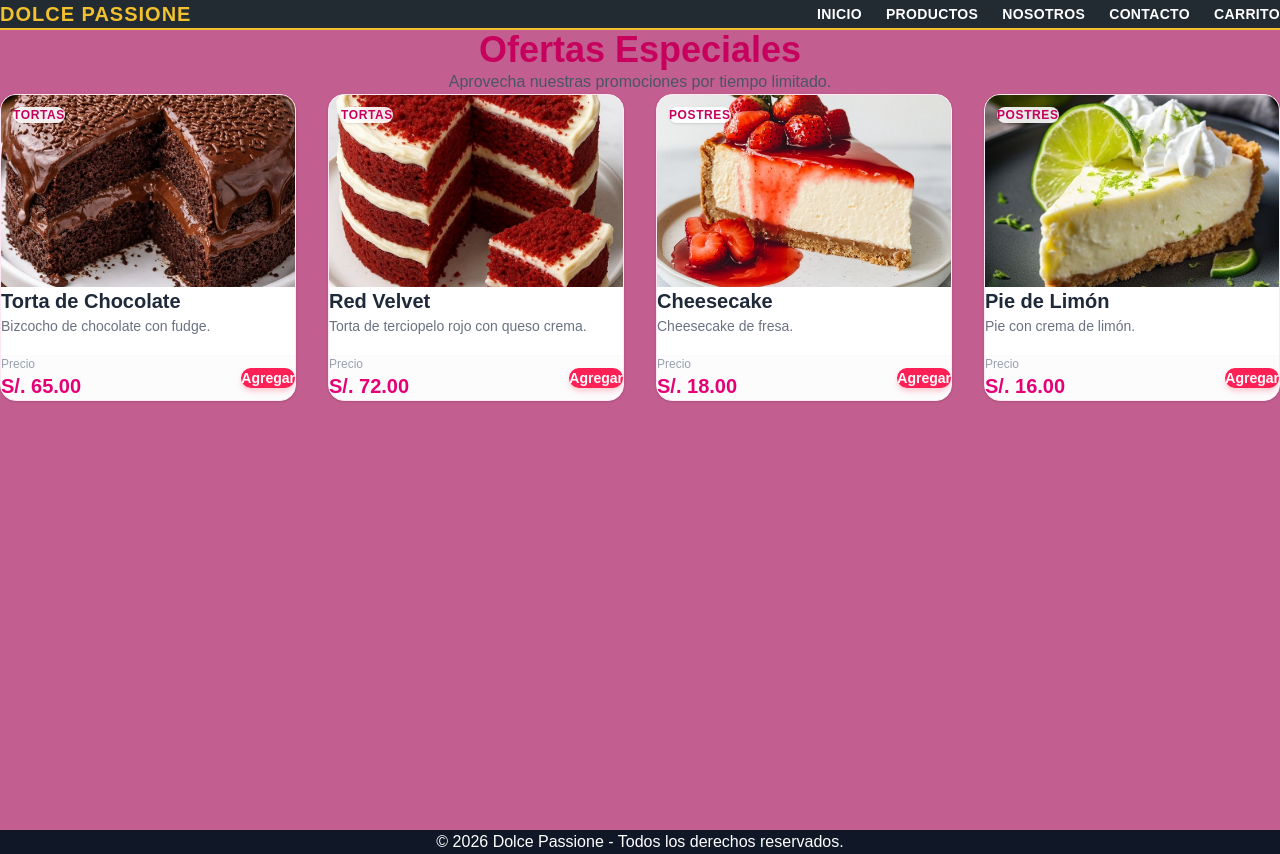
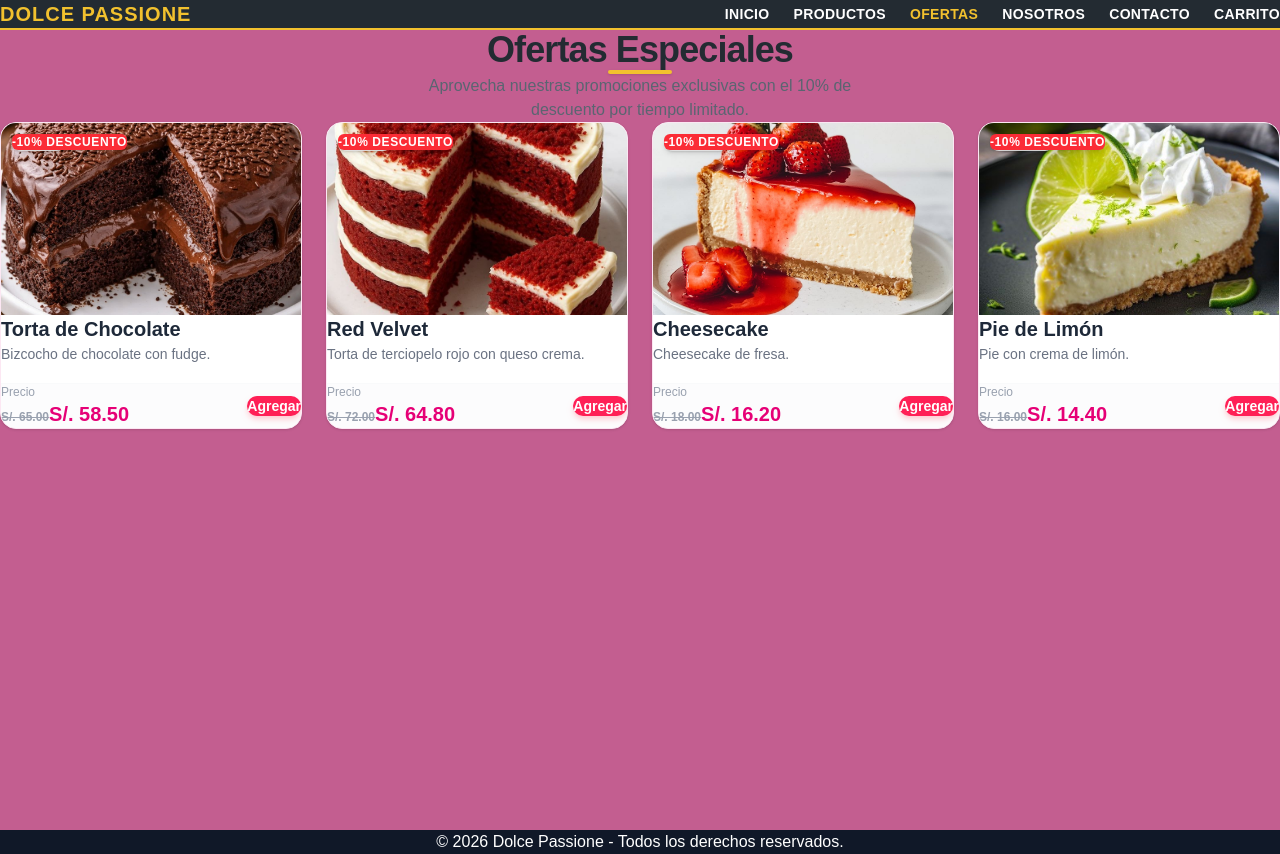
Before and after one commit to meyder2003-spec/ReactDolcePassione, a React (Vite) app: page /ofertas in a window 1280 px wide. Built offline with nearby package versions, Linux system fonts and the light colour scheme; data requests are answered from the project's data file.

Commit message:
Tarjetas de ofertas actualizada con precio anterior y con su descuento

```diff
--- a/src/components/layout/Navbar/Navbar.jsx
+++ b/src/components/layout/Navbar/Navbar.jsx
@@ -25,6 +25,7 @@ function Navbar() {
                 <div className="hidden md:flex md:flex-row md:items-center md:gap-6 font-bold text-sm uppercase tracking-wide">
                     <Link to="/" className="hover:text-[#F2C12E] transition-colors">Inicio</Link>
                     <Link to="/productos" className="hover:text-[#F2C12E] transition-colors">Productos</Link>
+                    <Link to="/ofertas" className="hover:text-[#F2C12E] transition-colors text-[#F2C12E]">Ofertas</Link>
                     <Link to="/nosotros" className="hover:text-[#F2C12E] transition-colors">Nosotros</Link>
                     <Link to="/contacto" className="hover:text-[#F2C12E] transition-colors">Contacto</Link>
                     <Link to="/carrito" className="hover:text-[#F2C12E] transition-colors">Carrito</Link>
@@ -35,6 +36,7 @@ function Navbar() {
                 <div className="flex flex-col space-y-4 px-4 py-4 font-bold text-sm uppercase tracking-wide">
                     <Link to="/" onClick={() => setMenuAbierto(false)} className="hover:text-[#F2C12E] transition-colors">Inicio</Link>
                     <Link to="/productos" onClick={() => setMenuAbierto(false)} className="hover:text-[#F2C12E] transition-colors">Productos</Link>
+                    <Link to="/ofertas" onClick={() => setMenuAbierto(false)} className="hover:text-[#F2C12E] transition-colors text-[#F2C12E]">Ofertas</Link>
                     <Link to="/nosotros" onClick={() => setMenuAbierto(false)} className="hover:text-[#F2C12E] transition-colors">Nosotros</Link>
                     <Link to="/contacto" onClick={() => setMenuAbierto(false)} className="hover:text-[#F2C12E] transition-colors">Contacto</Link>
                     <Link to="/carrito" onClick={() => setMenuAbierto(false)} className="hover:text-[#F2C12E] transition-colors">Carrito</Link>
--- a/src/components/products/ProductCard/ProductCard.jsx
+++ b/src/components/products/ProductCard/ProductCard.jsx
@@ -6,7 +6,7 @@ function ProductCard({ producto }) {
         const carrito = obtenerCarrito();
         carrito.push(producto);
         guardarCarrito(carrito);
-        alert(`${producto.nombre} fue agregado al carrito.`);839217
+        alert(`${producto.nombre} fue agregado al carrito.`);
     }
 
     return (
@@ -34,12 +34,20 @@ function ProductCard({ producto }) {
                     </p>
                 </div>
             </div>
+
             <div className="p-5 pt-0 border-t border-gray-50 flex justify-between items-center bg-gray-50/50">
                 <div className="flex flex-col">
                     <span className="text-xs text-gray-400 font-medium">Precio</span>
-                    <span className="text-xl font-extrabold text-pink-600">
-                        S/. {producto.precio.toFixed(2)}
-                    </span>
+                    <div className="flex items-baseline flex-wrap">
+                        {producto.precioAnterior && (
+                            <span className="text-xs text-gray-400 line-through mr-2 font-semibold">
+                                S/. {Number(producto.precioAnterior).toFixed(2)}
+                            </span>
+                        )}
+                        <span className="text-xl font-extrabold text-pink-600">
+                            S/. {producto.precio.toFixed(2)}
+                        </span>
+                    </div>
                 </div>
 
                 <button
--- a/src/pages/Ofertas/Ofertas.jsx
+++ b/src/pages/Ofertas/Ofertas.jsx
@@ -3,60 +3,64 @@ import { obtenerProductos } from "../../services/productService";
 import ProductCard from "../../components/products/ProductCard/ProductCard";
 
 function Ofertas() {
-
     const [ofertas, setOfertas] = useState([]);
 
     useEffect(() => {
-
         cargarOfertas();
-
     }, []);
 
     async function cargarOfertas() {
-
         const datos = await obtenerProductos();
 
-        setOfertas(datos.slice(0, 4));
+        if (Array.isArray(datos)) {
+            const productosConDescuento = datos.slice(0, 4).map((producto) => {
+                const precioBase = Number(producto.precio) || 0;
+                const precioConDescuento = precioBase * 0.90;
 
+                return {
+                    ...producto,
+                    precioAnterior: precioBase,
+                    precio: precioConDescuento
+                };
+            });
+            setOfertas(productosConDescuento);
+        }
     }
 
     return (
+        <div className="w-full max-w-7xl mx-auto px-4 sm:px-6 lg:px-8 py-8 sm:py-12">
 
-        <div className="max-w-7xl mx-auto px-8 py-16">
+            <header className="text-center flex flex-col items-center justify-center mb-10">
+                <h1 className="text-2xl sm:text-4xl font-extrabold text-[#232B32] tracking-tight">
+                    Ofertas Especiales
+                </h1>
+                <div className="w-16 h-[4px] bg-[#F2C12E] rounded-full mt-3 shadow-sm"></div>
+                <p className="text-sm sm:text-base text-[#5A6571] mt-3 max-w-md font-medium">
+                    Aprovecha nuestras promociones exclusivas con el 10% de descuento por tiempo limitado.
+                </p>
+            </header>
 
-            <h1 className="text-4xl font-bold text-center text-pink-700 mb-10">
+            {ofertas.length === 0 ? (
+                <div className="bg-[#F8F9FA] rounded-xl shadow-md border-t-[6px] border-[#F2C12E] p-8 text-center max-w-xl mx-auto">
+                    <p className="text-[#5A6571] text-base font-medium">
+                        No hay ofertas disponibles en este momento. ¡Vuelve pronto!
+                    </p>
+                </div>
+            ) : (
+                <div className="grid grid-cols-1 sm:grid-cols-2 lg:grid-cols-4 gap-6">
+                    {ofertas.map((producto) => (
+                        <div key={producto.id} className="relative group">
+                            <div className="absolute top-3 left-3 z-10 bg-red-500 text-white text-xs font-black uppercase px-2.5 py-1 rounded-md shadow-md tracking-wider">
+                                -10% Descuento
+                            </div>
 
-                Ofertas Especiales
-
-            </h1>
-
-            <p className="text-center text-gray-600 mb-12">
-
-                Aprovecha nuestras promociones por tiempo limitado.
-
-            </p>
-
-            <div className="grid grid-cols-1 md:grid-cols-2 xl:grid-cols-4 gap-8">
-
-                {
-
-                    ofertas.map((producto) => (
-
-                        <ProductCard
-                            key={producto.id}
-                            producto={producto}
-                        />
-
-                    ))
-
-                }
-
-            </div>
-
+                            <ProductCard producto={producto} />
+                        </div>
+                    ))}
+                </div>
+            )}
         </div>
-
     );
-
 }
 
 export default Ofertas;
```
